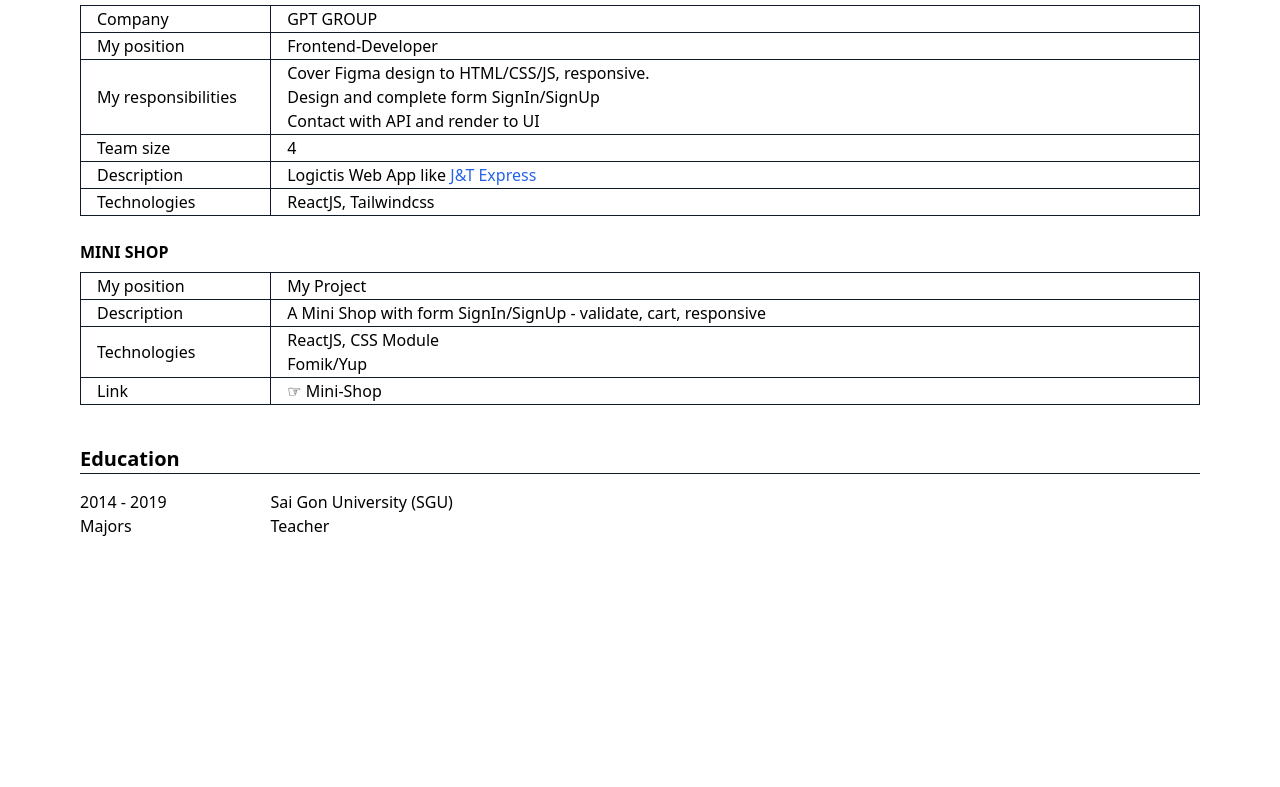
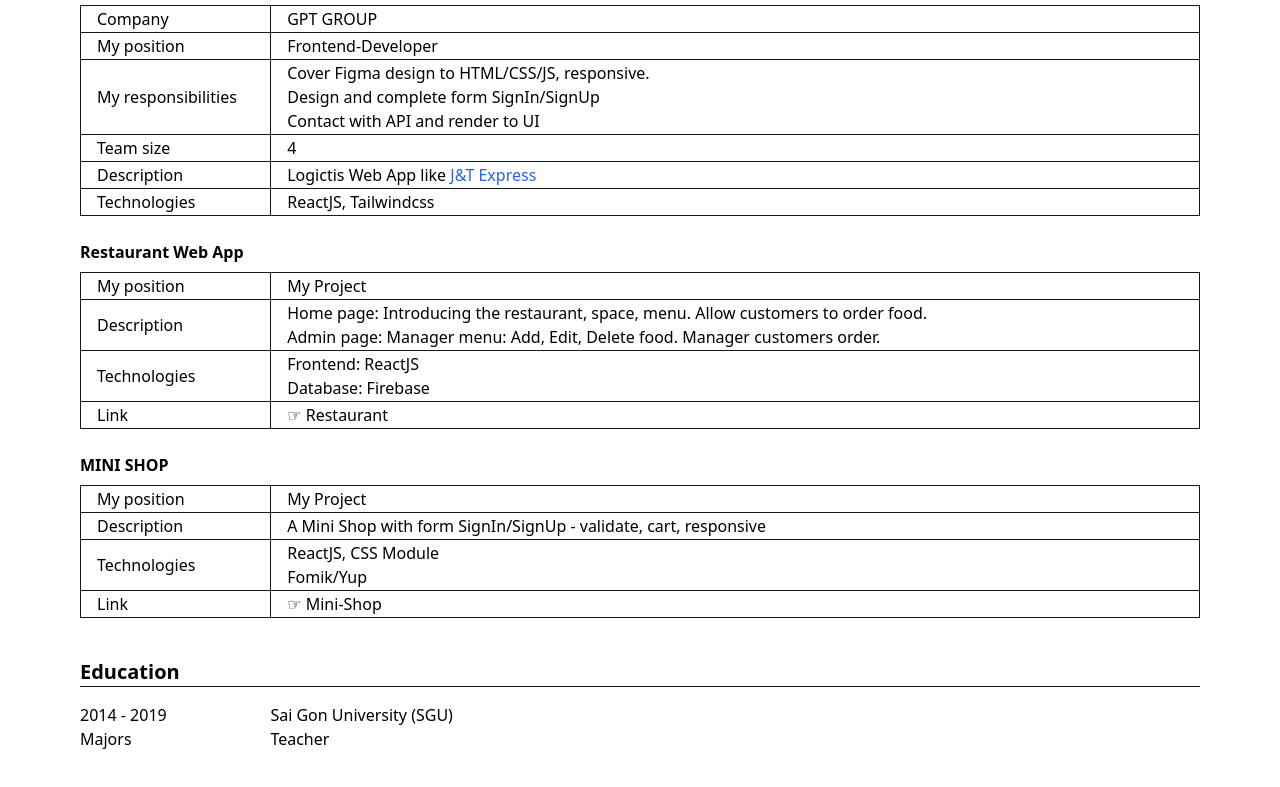
Before and after one commit to nqbbao1996/QBCV, a plain HTML site: page index.html in a window 1280 px wide. Shown: the part 1137-1924 px from the top of the page. Before the commit the page ends 1747 px from the top, so only its background shows below. Drawn offline with nearby package versions, Linux system fonts and the light colour scheme.

Commit message:
update CV

```diff
--- a/index.html
+++ b/index.html
@@ -31,7 +31,7 @@
                 </tr>
                 <tr class="border-b">
                     <td class="pr-4 font-medium">Email</td>
-                    <td class="">nqbbao199607@gmail.com</td>
+                    <td class="">quocbao0809.fed@gmail.com</td>
                 </tr>
             </table>
         </div>
@@ -43,7 +43,7 @@
         <h3 class="font-semibold text-xl">ABOUT ME</h3>
         <hr class="border-gray-900 mb-4">
         <p class="text-justify"> <span class="mr-8">  </span>
-    Hi hiring manager, i have 4 month experiences with Front-End Developer at <a href="https://www.gptgroup.net/" target="_blank" class="text-blue-600">GPT Group</a> . I'm looking for opportunity to become an internship, as well as upgrade to fresher for working with company. Thanks for spend your time with my portfolio!</p>
+    Hi hiring manager, i have 4 month experiences with Front-End Developer at <a href="https://www.gptgroup.net/" target="_blank" class="text-blue-600">GPT Group</a> . I'm looking for opportunity to become an internship, as well as upgrade to at company. Thanks for spend your time with my portfolio!</p>
     </div>
     <div class="mb-10">
         <h3 class="font-semibold text-xl">SKILLS</h3>
@@ -173,6 +173,41 @@
             </Table>
         </div>
         <div class="mb-6">
+            <p class="font-semibold mb-2">Restaurant Web App</p>
+            <Table class="w-full border-x border-gray-900 ">
+                <tr class="border-y border-gray-900">
+                    <td class="border-r border-gray-900 w-[17%] min-w-[140px] px-4 font-medium ">My position</td>
+                    <td class="px-4">My Project</td>
+                </tr>
+                <tr class="border-b border-gray-900">
+                    <td class="border-r border-gray-900 w-[17%] min-w-[140px] px-4 font-medium ">Description</td>
+                    <td class="px-4"><p>
+
+                        Home page: Introducing the restaurant, space, menu. Allow customers to order food.
+                    </p>
+                    <p>Admin page: Manager menu: Add, Edit, Delete food. Manager customers order.
+                    </p>
+                    </td>
+                </tr>
+                <tr class="border-b border-gray-900">
+                    <td class="border-r border-gray-900 w-[17%] min-w-[140px] px-4 font-medium ">Technologies</td>
+                    <td class="px-4">
+                        <p>
+                            Frontend: ReactJS
+                        </p>
+                        <p>
+                            Database: Firebase
+                        </p>
+                    </td>
+                </tr>
+                <tr class="border-b border-gray-900">
+                    <td class="border-r border-gray-900 w-[17%] px-4 font-medium ">Link</td>
+                    <td class="px-4"> <a href="https://qbfood.vercel.app/" target="_blank">&#9758; Restaurant</a>
+                    </td>
+                </tr>
+            </Table>
+        </div>
+        <div class="mb-6">
             <p class="font-semibold mb-2">MINI SHOP</p>
             <Table class="w-full border-x border-gray-900 ">
                 <tr class="border-y border-gray-900">
```
